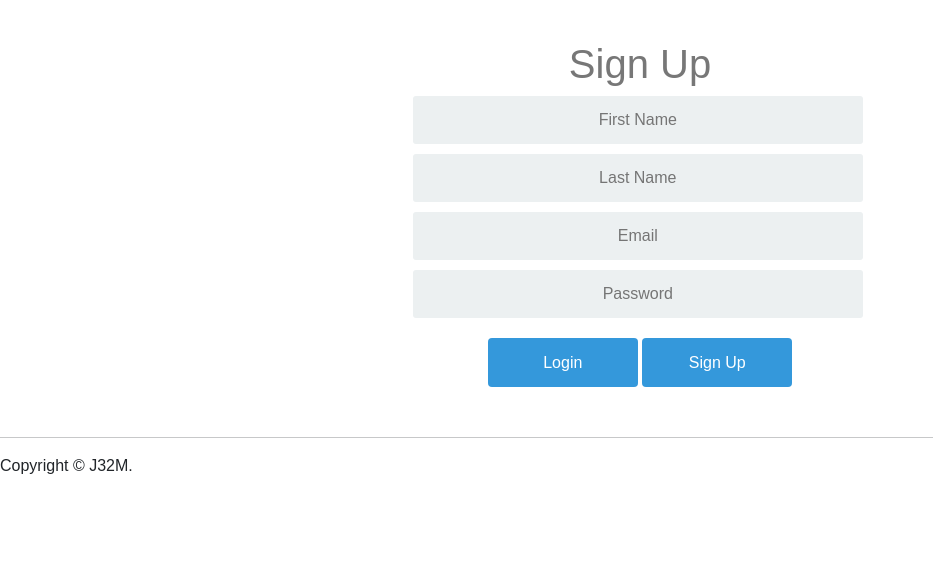
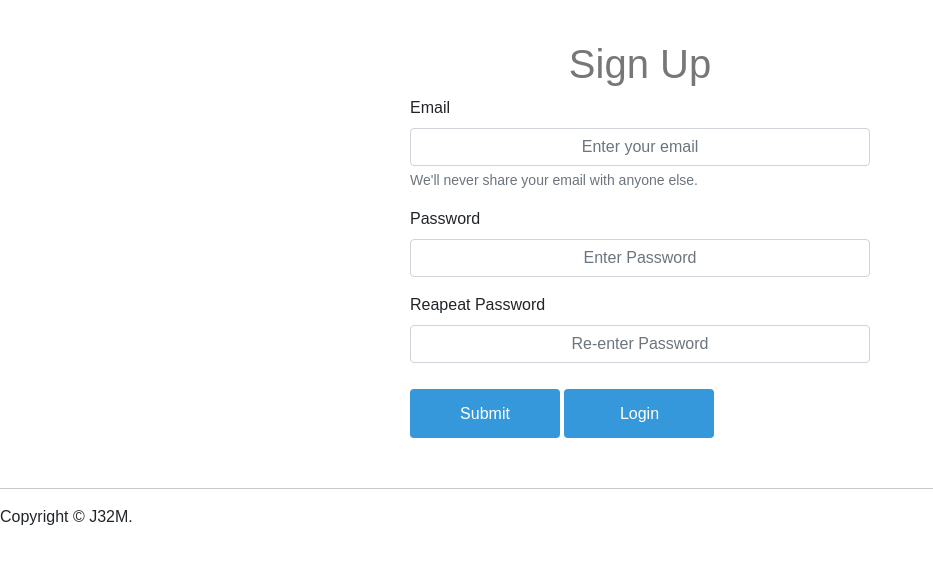
Before and after one commit to legend19410/Meal-Planner, a Flask app: page /user/sign-up in a window 1280 px wide. Shown: the part 56-620 px from the top of the page, without its empty margins (0-933 px from the left). Run offline with Flask 2, Linux system fonts and the light colour scheme; some libraries are stand-ins or nearby versions.

Commit message:
created some endpoints, login endpoint completed

```diff
--- a/app/database/DBQuery.py
+++ b/app/database/DBQuery.py
@@ -13,10 +13,10 @@ class DBQuery(DB):
         self._close_conn()
         return measurements
 
-    def getUser(self, username):
+    def getUser(self, id, email):
         self._start_conn()
-        query = '''SELECT * FROM user WHERE username={}'''.format(username)
-        self.cur.execute(query)
+        query = "SELECT * FROM user WHERE email=%(email)s or user_id=%(id)s"
+        self.cur.execute(query, {'email':email, 'id':id})
         user = self.cur.fetchone()
         self._close_conn()
         return user
--- a/app/forms.py
+++ b/app/forms.py
@@ -5,7 +5,7 @@ from wtforms.validators import InputRequired, Email
 
 
 class LoginForm(FlaskForm):
-    username = StringField('Username', validators=[InputRequired()])
+    email = StringField('Email', validators=[InputRequired()])
     password = PasswordField('Password', validators=[InputRequired()])
 
 class SignupForm(FlaskForm):
--- a/app/routes/user_route.py
+++ b/app/routes/user_route.py
@@ -1,5 +1,5 @@
 from flask import Blueprint, Flask, render_template, request, redirect, flash, url_for, session
-from flask_login import login_user, logout_user, current_user, login_required
+from flask_login import UserMixin, login_user, logout_user, current_user, login_required
 
 #app imports
 from app import app, login_manager
@@ -16,34 +16,38 @@ def index():
 
 @user.route('/sign-up')
 def signup():
-    return render_template("sign_up.html")
+    if current_user.is_authenticated:
+        return redirect(url_for('user.index'))
+
+    form = SignupForm()
+    return render_template("sign_up.html", form=form)
 
 @user.route('/login', methods=["GET", "POST"])
 def login():
     if current_user.is_authenticated:
-        return redirect(url_for('secure_page'))
+        return redirect(url_for('user.index'))
 
     form = LoginForm()
     if request.method == "POST" and form.validate_on_submit():
-        username = form.username.data
+        email = form.email.data
         password = form.password.data
 
-        if username and password:
-            user = query_database.getUser(username)
-
-            if (user is not None) and (password == user.password):
+        if email and password:
+            user = User(query_database.getUser(email=email))
+            # print(user)
+            if (user is not None) and (password == user.get_password()):
                 remember_me = False
 
                 if 'remember_me' in request.form:
                     remember_me = True
 
                 # get user id, load into session
-                login_user(user,remember=remember_me)
+                login_user(user, remember=remember_me)
 
                 # flash a message to the user
                 flash('Logged in successfully.', 'success')
 
-                return redirect(url_for("create"))
+                return redirect(url_for("user.create_mplan"))
         else:
             flash('Username or Password is incorrect.','danger')
 
@@ -63,9 +67,9 @@ def add_recipe():
     return render_template("input_recipe.html")
 
 
-@user.route('/create-plan')
+@user.route('/create-mplan')
 @login_required
-def create():
+def create_mplan():
     return render_template("create_mplan.html")
 
 
@@ -86,14 +90,14 @@ def kitchen():
 def logout():
     logout_user()
     flash('You have been logged out.', 'danger')
-    return redirect(url_for('home'))
+    return redirect(url_for('user.login'))
 
 
 # user_loader callback. This callback is used to reload the user object from
 # the user ID stored in the session
 @login_manager.user_loader
 def load_user(id):
-    return query_database.getUser(username).id
+    return User(query_database.getUser(id=id))
 
 
 def flash_errors(form):
@@ -104,6 +108,20 @@ def flash_errors(form):
                 error
             ), 'danger')
 
+
+#Wrapper User Class for user dict to use for flask login manager
+class User(UserMixin):
+    def __init__(self, user_dict):
+        self.user_dict = user_dict
+
+    # Overriding get_id is required if you don't have the id property
+    # Check the source code for UserMixin for details
+    def get_id(self):
+        object_id = self.user_dict['user_id']
+        return str(object_id)
+
+    def get_password(self):
+        return self.user_dict['password']
 
 ###
 # The functions below should be applicable to all Flask apps.
--- a/app/system_functions/Query.py
+++ b/app/system_functions/Query.py
@@ -6,5 +6,5 @@ class Query:
     def getAllMeasurements(self):
         return self.dbQuery.getAllMeasurments()
 
-    def getUser(self,username):
-        return self.dbQuery.getUser(username)
+    def getUser(self,id=None, email=None):
+        return self.dbQuery.getUser(id,email)
--- a/app/templates/create_mplan.html
+++ b/app/templates/create_mplan.html
@@ -1,6 +1,7 @@
 <!--CREATE A MEAL PLAN-->
 
 {% extends "base.html" %} {% block content %}
+{% include 'flash_messages.html' %}
 <div class="addrec-container">
   <h1>Create A Meal Plan</h1>
   <form action="" class="recipe-form">
--- a/app/templates/index.html
+++ b/app/templates/index.html
@@ -17,7 +17,7 @@
   <br />
   <div class="button2">
     <button type="submit" class="btn btn-secondary" id="submit">
-      <a href="{{ url_for('user.create-plan') }}">Create Meal Plan</a>
+      <a href="{{ url_for('user.create_mplan') }}">Create Meal Plan</a>
     </button>
   </div>
 </div>
--- a/app/templates/login.html
+++ b/app/templates/login.html
@@ -7,13 +7,12 @@
       <h1>Login</h1>
     </div>
     {% include 'flash_messages.html' %}
-
     <form action="{{ url_for('user.login') }}" method="post">
       {{ form.csrf_token }}
 
       <div class="mb-3 control-group">
-        {{ form.username.label(class="form-label") }}
-        {{ form.username(**{"class":"form-control login-field", "id":"login-name", "type":"email", "placeholder":"Enter your username", "aria-describedby":"emailHelp"}) }}
+        {{ form.email.label(class="form-label") }}
+        {{ form.email(**{"class":"form-control login-field", "id":"login-name", "type":"email", "placeholder":"Enter your email", "aria-describedby":"emailHelp"}) }}
         <div id="emailHelp" class="form-text">We'll never share your email with anyone else.</div>
       </div>
 
--- a/app/templates/sign_up.html
+++ b/app/templates/sign_up.html
@@ -1,59 +1,37 @@
-{% extends "base.html" %} {% block content %}
+{% extends "base.html" %}
+
+{% block content %}
 <div class="login">
   <div class="login-screen">
     <div class="app-title">
       <h1>Sign Up</h1>
     </div>
+    {% include 'flash_messages.html' %}
 
-    <div class="login-form">
-      <div class="control-group">
-        <input
-          type="text"
-          class="login-field"
-          value=""
-          placeholder="First Name"
-          id=""
-        />
-        <label class="" for=""></label>
-      </div>
-      <div class="control-group">
-        <input
-          type="text"
-          class="login-field"
-          value=""
-          placeholder="Last Name"
-          id=""
-        />
-        <label class="" for=""></label>
+    <form action="{{ url_for('user.signup') }}" method="post">
+      {{ form.csrf_token }}
+
+      <div class="mb-3 control-group">
+        {{ form.email.label(class="form-label") }}
+        {{ form.email(**{"class":"form-control login-field", "id":"signup-name", "type":"email", "placeholder":"Enter your email", "aria-describedby":"emailHelp"}) }}
+        <div id="emailHelp" class="form-text">We'll never share your email with anyone else.</div>
       </div>
 
-      <div class="control-group">
-        <input
-          type="text"
-          class="login-field"
-          value=""
-          placeholder="Email"
-          id="login-name"
-        />
-        <label class="" for=""></label>
+      <div class="mb-3 control-group">
+        {{ form.password.label(class="form-label") }}
+        {{ form.password(**{'class':'form-control login-field', 'placeholder':"Password", 'id':"signup-pass", 'placeholder':"Enter Password"}) }}
       </div>
 
-      <div class="control-group">
-        <input
-          type="password"
-          class="login-field"
-          value=""
-          placeholder="Password"
-          id=""
-        />
-        <label class="" for=""></label>
+      <div class="mb-3 control-group">
+        {{ form.rpassword.label(class="form-label") }}
+        {{ form.rpassword(**{'class':'form-control login-field', 'placeholder':"Password", 'id':"rsignup-pass", 'placeholder':"Re-enter Password"}) }}
       </div>
 
       <div class="btns">
+        <button type="submit" name="submit" class="btn btn-primary btn-block">Submit</button>
         <a class="btn" href="{{ url_for('user.login') }}">Login</a>
-        <a class="btn" href="{{ url_for('user.signup') }}">Sign Up</a>
       </div>
-    </div>
+    </form>
   </div>
 </div>
 
```
Also changed, not shown: app/templates/base.html (line endings or trailing spaces).
